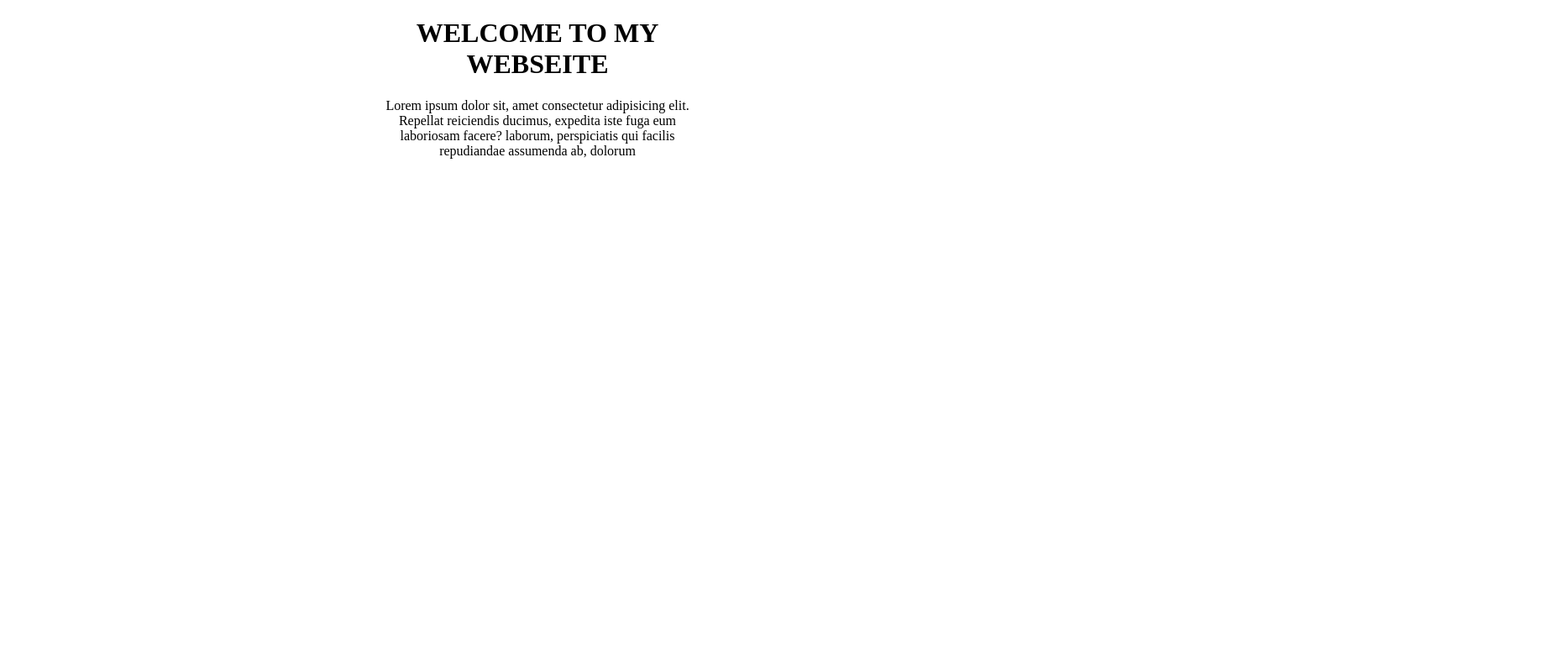
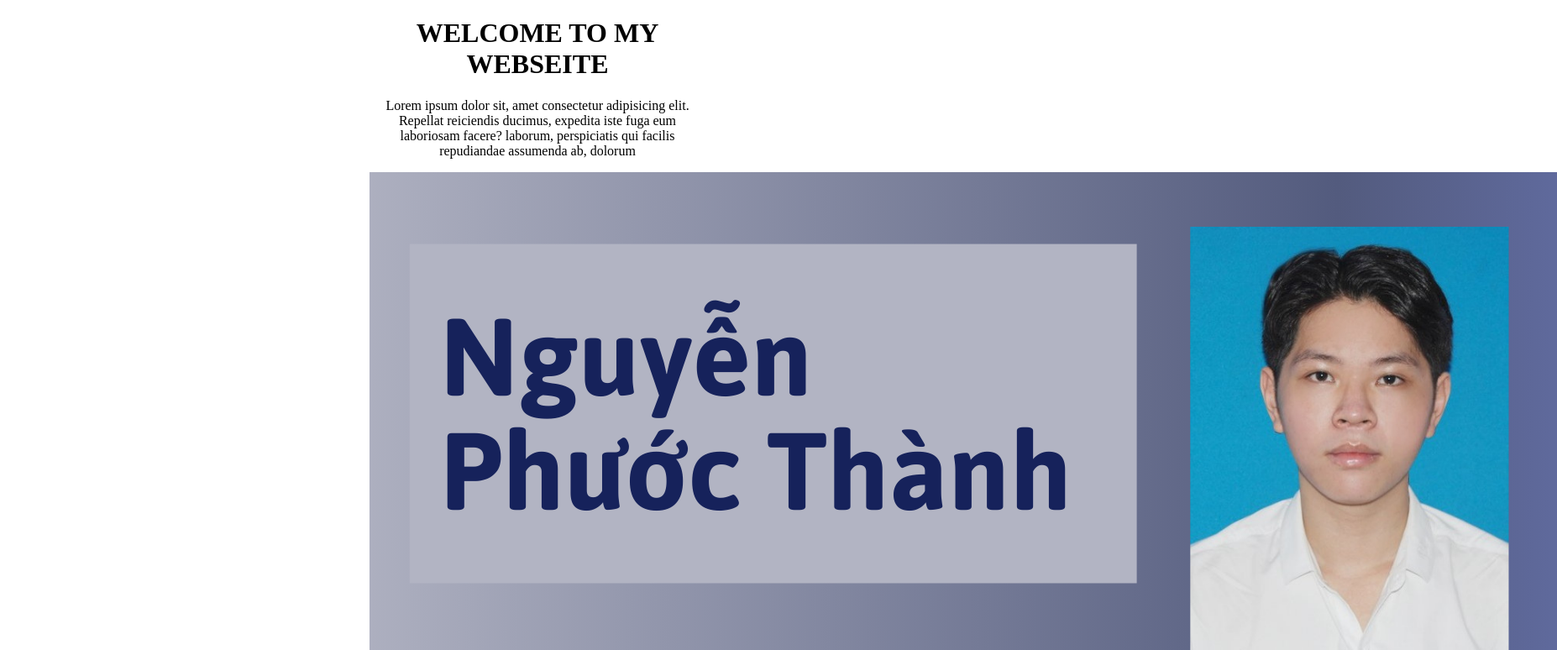
Before and after one commit to npt8124/netlify-app, a plain HTML site: page index.html in a window 1280 px wide. Shown: the top 774 px of the page at 84% size, 1854 px wide, since content can reach past the window. Drawn offline with Linux system fonts and the light colour scheme.

Commit message:
Update index.html

```diff
--- a/index.html
+++ b/index.html
@@ -13,6 +13,7 @@
             Repellat reiciendis ducimus, expedita iste fuga eum laboriosam facere?
             laborum, perspiciatis qui facilis repudiandae assumenda ab, dolorum
         </p>
+        <img src="CV.png" alt="CV">
     </div>
 </body>
 </html>
```
